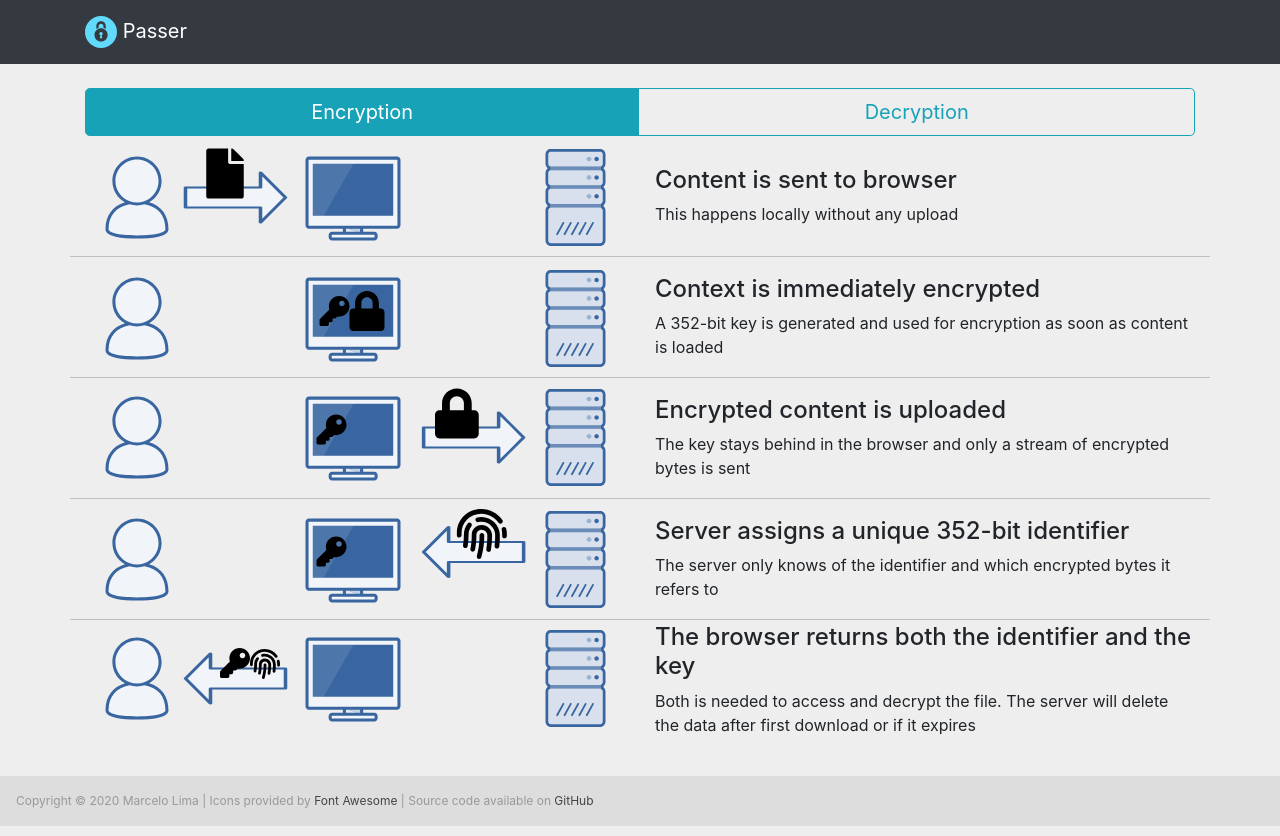
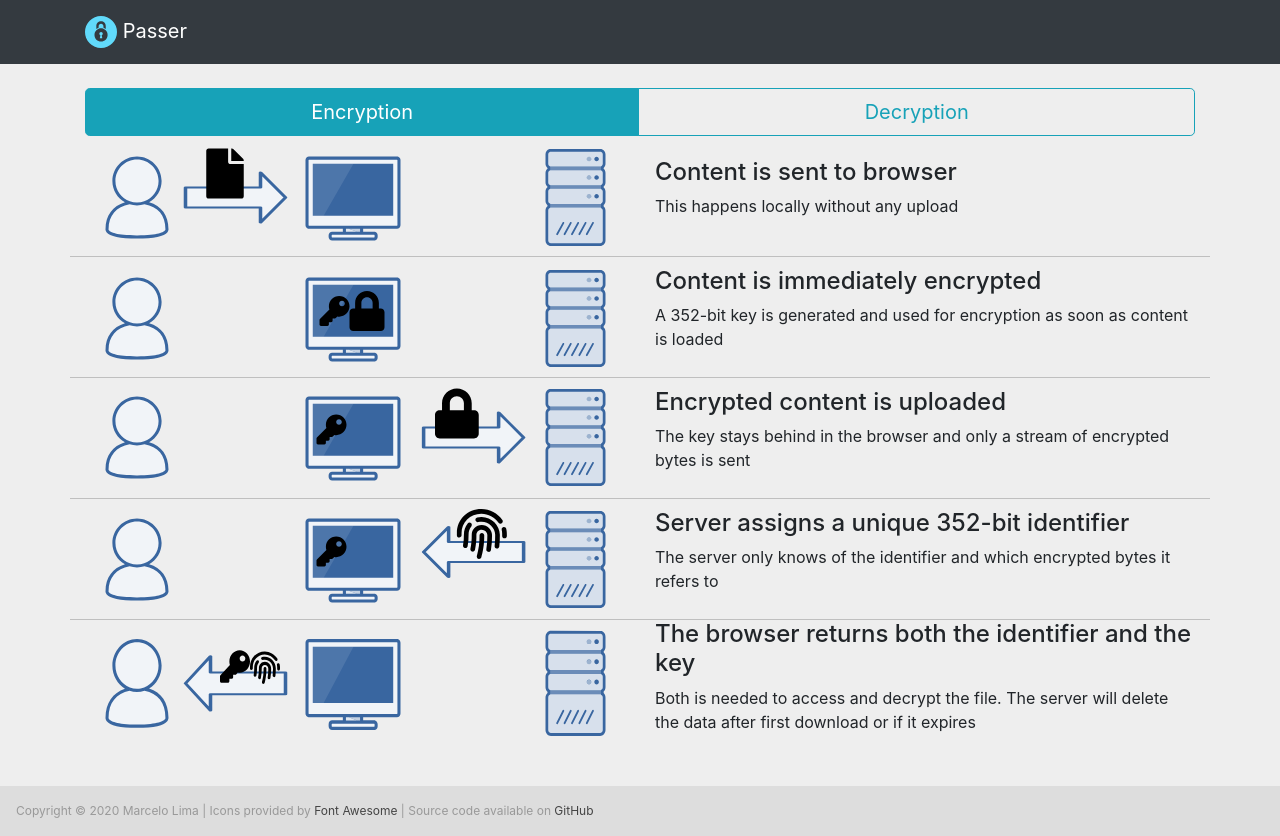
Before and after one commit to m-lima/passer, a React (Create React App) app in the folder web/: page /howitworks in a window 1280 px wide. Built offline with nearby package versions, Linux system fonts and the light colour scheme; what passer would draw is missing.

Commit message:
Fix for safari

```diff
--- a/web/src/HowItWorks.css
+++ b/web/src/HowItWorks.css
@@ -4,10 +4,22 @@
   border-bottom-style: solid;
 }
 
+.hiw-img {
+  display: flex;
+  flex-direction: row;
+  justify-content: center;
+}
+
+.hiw-img > * {
+  min-height: 0;
+  min-width: 0;
+}
+
 .hiw-text {
   display: flex;
   flex-direction: column;
   justify-content: center;
+  margin-bottom: 1rem;
 }
 
 .hiw-pill {
--- a/web/src/HowItWorks.tsx
+++ b/web/src/HowItWorks.tsx
@@ -29,7 +29,7 @@ const encryptionItems = [
   },
   {
     src: enc2,
-    header: 'Context is immediately encrypted',
+    header: 'Content is immediately encrypted',
     caption: 'A 352-bit key is generated and used for encryption as soon as content is loaded',
   },
   {
@@ -93,10 +93,10 @@ interface Step {
 
 const renderStep = (step: Step, index: number) =>
   <Row className='hiw-row' key={index}>
-    <Col sm='6'>
+    <Col xl='6' lg='12' className='hiw-img'>
       <img src={step.src} alt='' />
     </Col>
-    <Col sm='6' className='hiw-text'>
+    <Col className='hiw-text'>
       <h4>{step.header}</h4>
       {step.caption}
     </Col>
```
